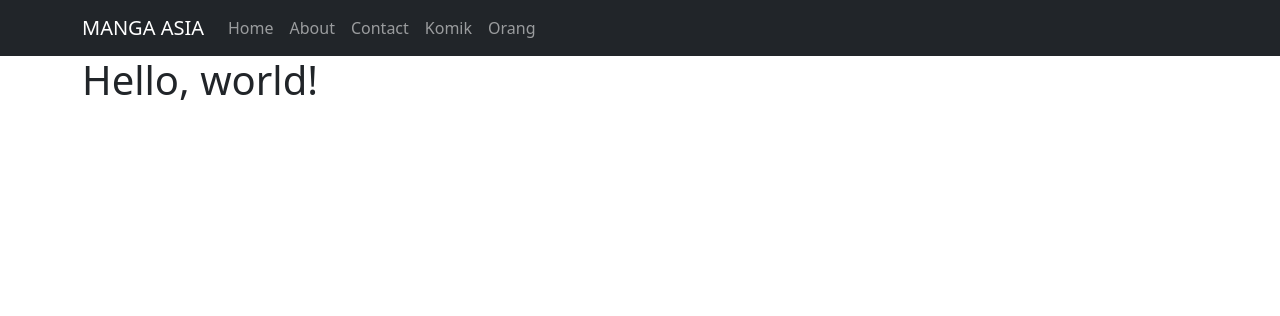
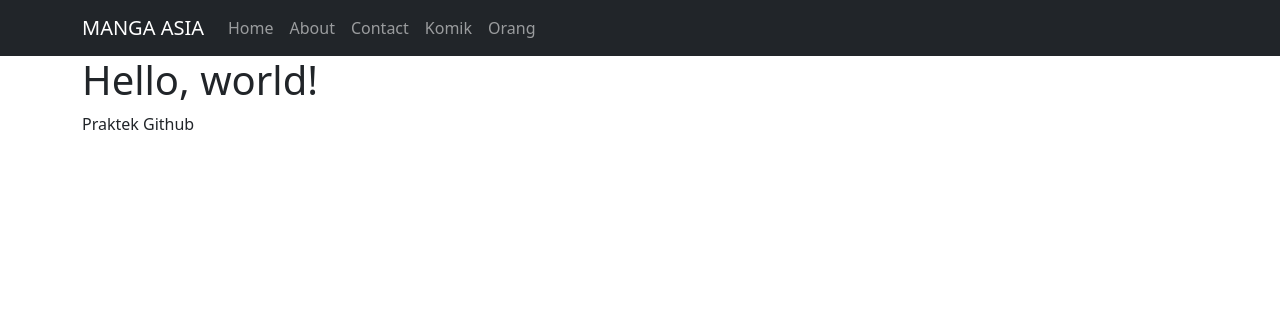
Before and after one commit to SamsudinLah/ci4app, a CodeIgniter 4 app: template app/Views/pages/home.php in a window 1280 px wide. Shown: the top 316 px of the page. Run offline with PHP 8.4 and a stand-in for CodeIgniter, Linux system fonts and the light colour scheme; the template is opened without the code that fills it, so the values that code supplies are empty; some libraries are stand-ins or nearby versions.

Commit message:
Menambah Text Keterangan di Halaman Home

```diff
--- a/app/Views/pages/home.php
+++ b/app/Views/pages/home.php
@@ -5,6 +5,8 @@
     <div class="row">
         <div class="col">
             <h1>Hello, world!</h1>
+
+            <p>Praktek Github</p>
         </div>
     </div>
 </div>
```
